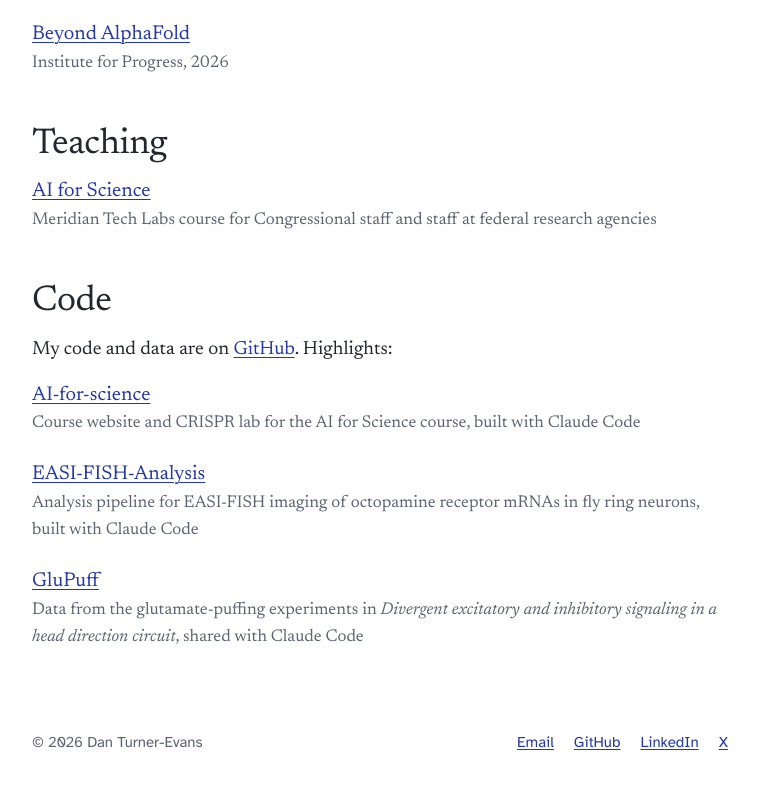
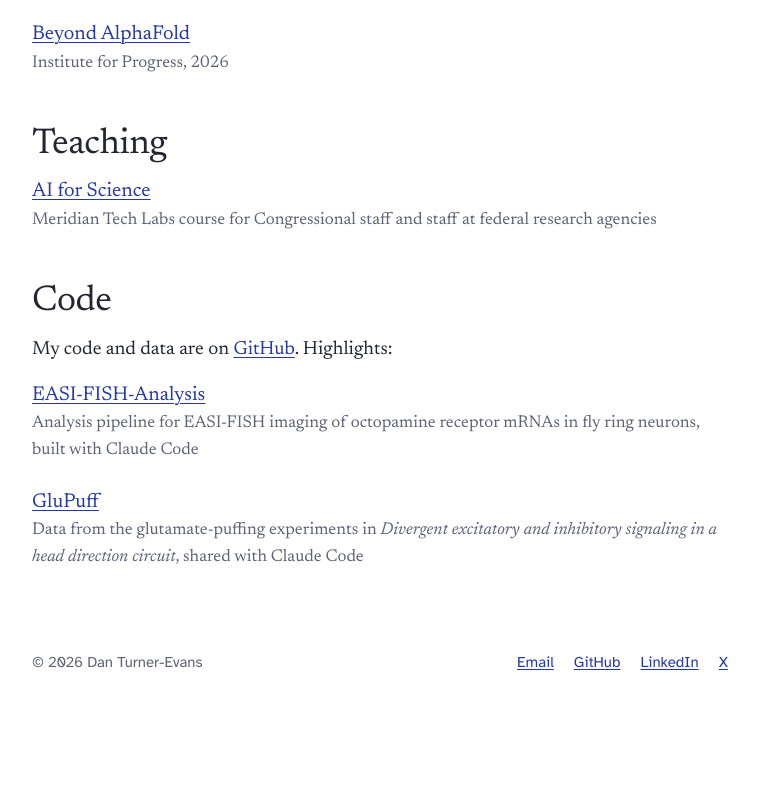
Before and after one commit to DanTurner-Evans/DanTurner-Evans.github.io, a plain HTML site: page docs/artifacts.html in a window 1280 px wide. Shown: the part 709-1498 px from the top of the page, without its empty margins (260-1019 px from the left). After the commit the page ends 1423 px from the top, so only its background shows below. Drawn offline with Linux system fonts and the light colour scheme.

Commit message:
List the AI for Science course only under Teaching
Co-Authored-By: Claude Opus 5.5 <noreply@anthropic.com>

```diff
--- a/docs/artifacts.html
+++ b/docs/artifacts.html
@@ -73,10 +73,6 @@
     <p>My code and data are on <a href="https://github.com/DanTurner-Evans">GitHub</a>. Highlights:</p>
     <ul class="pieces">
       <li>
-        <a class="title" href="https://github.com/DanTurner-Evans/AI-for-science">AI-for-science</a>
-        <span class="venue">Course website and CRISPR lab for the AI for Science course, built with Claude Code</span>
-      </li>
-      <li>
         <a class="title" href="https://github.com/DanTurner-Evans/EASI-FISH-Analysis">EASI-FISH-Analysis</a>
         <span class="venue">Analysis pipeline for EASI-FISH imaging of octopamine receptor mRNAs in fly ring neurons, built with Claude Code</span>
       </li>
```
